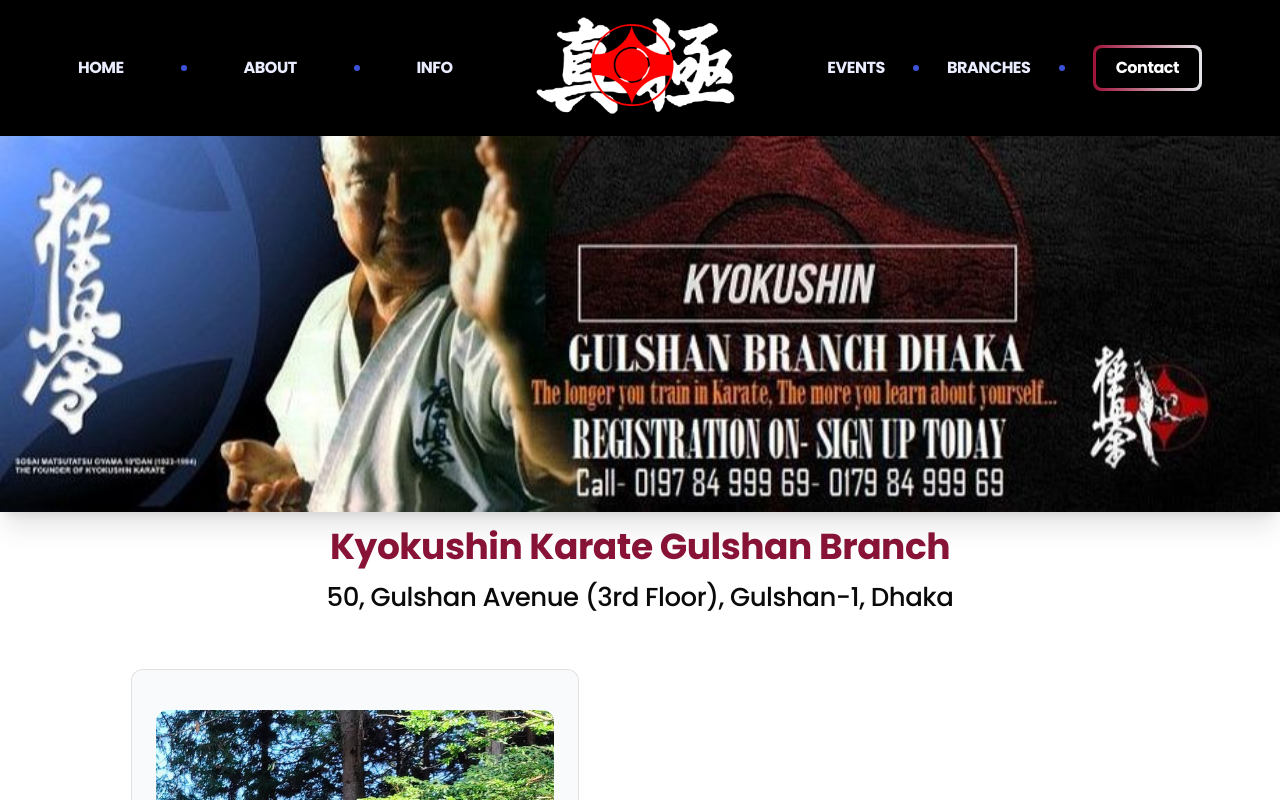
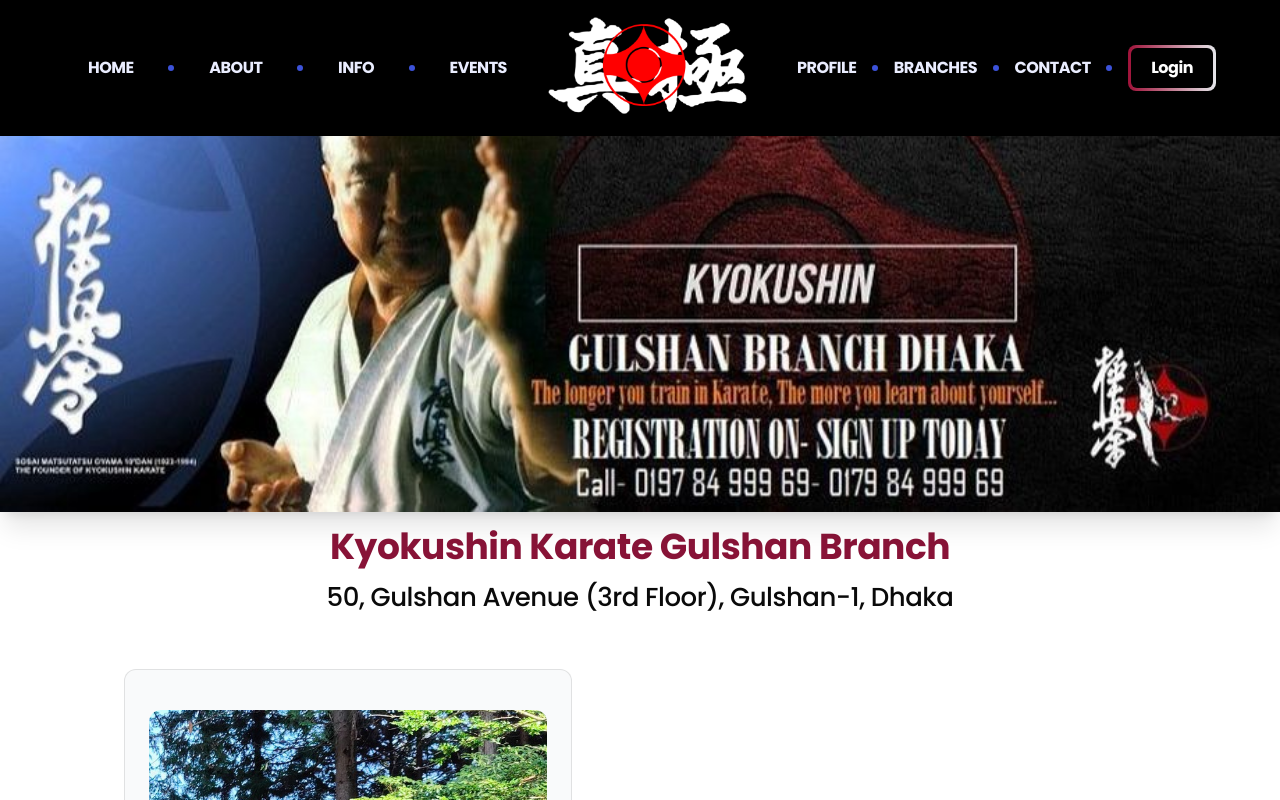
Before and after one commit to monabbirbhuiyan/kyokushinbd, a Next.js app: page /branches/gulshan-branch in a window 1280 px wide. Shown: the top 800 px of the page. Built offline with nearby package versions, Linux system fonts and the light colour scheme.

Commit message:
navbar v2

```diff
--- a/src/app/globals.css
+++ b/src/app/globals.css
@@ -191,7 +191,7 @@
   /* END of Gradients */
   /* START of Common */
   .container {
-    @apply mx-auto max-w-[1252px] px-16 max-xl:px-10 max-lg:px-6 max-sm:px-4;
+    @apply mx-auto max-w-[1500px] px-16 max-xl:px-10 max-lg:px-6 max-sm:px-4;
   }
 
   .caption {
@@ -218,7 +218,7 @@
   }
 
   .nav-logo {
-    @apply relative flex flex-1 items-center justify-center;
+    @apply relative flex px-5 items-center justify-center;
   }
 
   .dot {
--- a/src/components/Navbar/index.tsx
+++ b/src/components/Navbar/index.tsx
@@ -132,7 +132,7 @@
         hasScrolled && "py-2 bg-black-300 backdrop-blur-[10px]"
       )}
     >
-      <div className="container flex items-center h-14 max-lg:px-5">
+      <div className="container flex items-center h-14 max-lg:px-5 space-x-6">
         <Link className="flex-1 cursor-pointer lg:hidden z-2" href="/">
           <Image
             src="/assets/KanjiBack.png"
@@ -180,6 +180,17 @@
                     <HoveredLink href="/branding">Others</HoveredLink>
                   </div>
                 </MenuItem>
+                <div className="dot" />
+                <MenuItem setActive={setActive} active={active} item="Events">
+                  <div className="flex flex-col space-y-4 text-sm">
+                    <HoveredLink href="/web-dev">Tournaments</HoveredLink>
+                    <HoveredLink href="/interface-design">
+                      Kyu Belt Test
+                    </HoveredLink>
+                    <HoveredLink href="/seo">Black Belt Test</HoveredLink>
+                    <HoveredLink href="/branding">Camp</HoveredLink>
+                  </div>
+                </MenuItem>
               </li>
               <li className="nav-logo">
                 <Link href={"/"} className="cursor-pointer max-lg:hidden">
@@ -197,14 +208,19 @@
                 </Link>
               </li>
               <li className="nav-li">
-                <MenuItem setActive={setActive} active={active} item="Events">
+                <MenuItem setActive={setActive} active={active} item="Profile">
                   <div className="flex flex-col space-y-4 text-sm">
-                    <HoveredLink href="/web-dev">Tournaments</HoveredLink>
+                    <HoveredLink href="/web-dev">Origin of Karate</HoveredLink>
                     <HoveredLink href="/interface-design">
-                      Kyu Belt Test
+                      Kyokushin Karate
                     </HoveredLink>
-                    <HoveredLink href="/seo">Black Belt Test</HoveredLink>
-                    <HoveredLink href="/branding">Camp</HoveredLink>
+                    <HoveredLink href="/seo">Sosai Mas Oyama</HoveredLink>
+                    <HoveredLink href="/branding">
+                      Kancho Shokei Matsui
+                    </HoveredLink>
+                    <HoveredLink href="/branding">
+                      Shihan Monir Ahmed Bhuiyan
+                    </HoveredLink>
                   </div>
                 </MenuItem>
                 <div className="dot" />
@@ -228,11 +244,19 @@
                   </div>
                 </MenuItem>
                 <div className="dot" />
+                <Link href={"/"}>
+                  <MenuItem
+                    setActive={setActive}
+                    active={null}
+                    item="Contact"
+                  />
+                </Link>
+                <div className="dot" />
                 <div className="cursor-pointer max-lg:my-4 max-lg:h5">
                   <button className="p-[3px] relative">
                     <div className="absolute inset-0 rounded-lg bg-gradient-to-r from-rose-800 to-gray-200" />
                     <div className="px-5 py-2  bg-black rounded-[6px]  relative group transition duration-200 text-white hover:text-black hover:bg-transparent base-bold">
-                      Contact
+                      Login
                     </div>
                   </button>
                 </div>
--- a/src/components/footer/index.tsx
+++ b/src/components/footer/index.tsx
@@ -1,3 +1,4 @@
+import Link from "next/link";
 import React from "react";
 
 const Footer = () => {
@@ -9,7 +10,16 @@
         </div>
 
         <div className="text-md text-white ">
-          Developed by <span className="base-bold">Monabbir Bhuiyan</span>
+          Developed by{" "}
+          <Link
+            href={"https://monabbir.vercel.app/"}
+            passHref
+            rel="noopener noreferrer"
+            target="_blank"
+            className="base-bold cursor-pointer"
+          >
+            Monabbir Bhuiyan
+          </Link>
         </div>
       </div>
     </footer>
```
